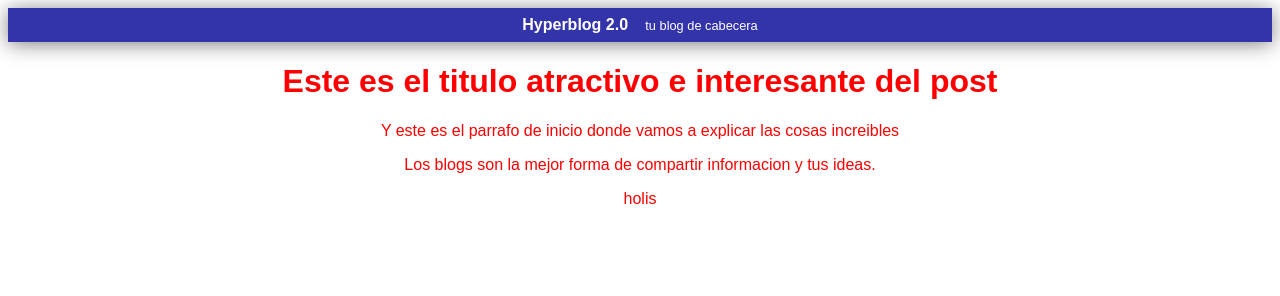
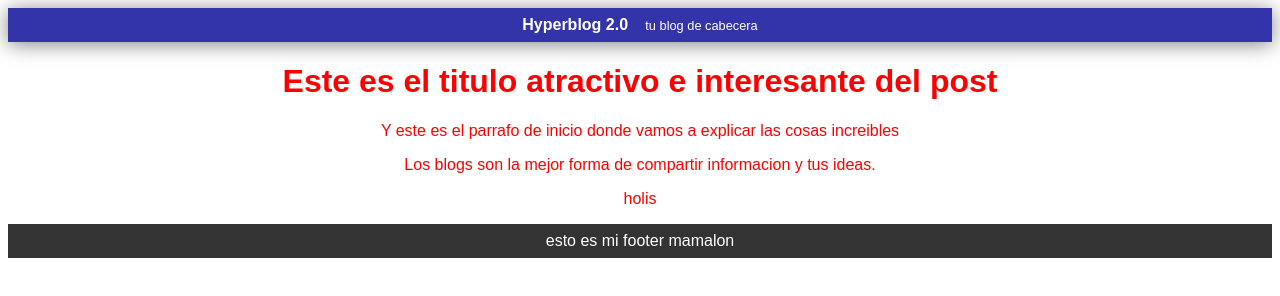
Before and after one commit to fernandoSoteloRomero/hyperblog, a plain HTML site: page index.html in a window 1280 px wide. Drawn offline with Linux system fonts and the light colour scheme.

Commit message:
Footer cambios

```diff
--- a/css/styles.css
+++ b/css/styles.css
@@ -30,3 +30,9 @@ body {
   font-weight: normal;
   font-size: 0.8em;
 }
+footer {
+  text-align: center;
+  background-color: #333;
+  color: white;
+  padding: 0.5rem;
+}
--- a/index.html
+++ b/index.html
@@ -24,5 +24,6 @@
         <p>holis</p>
       </div>
     </div>
+    <footer>esto es mi footer mamalon</footer>
   </body>
 </html>
```
